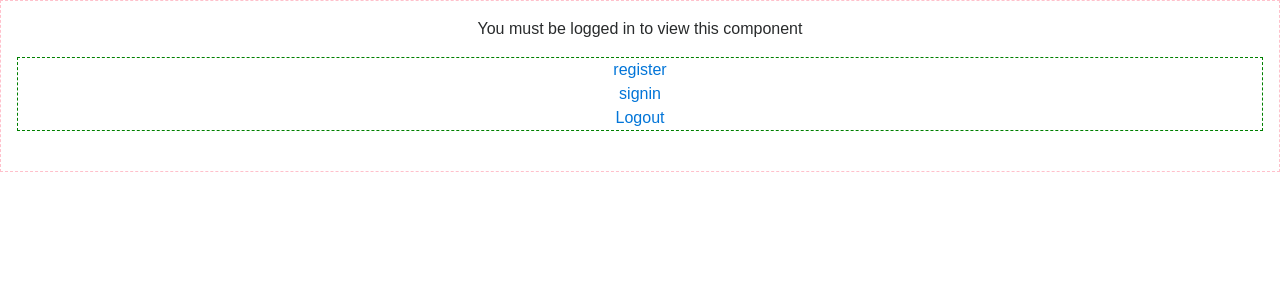
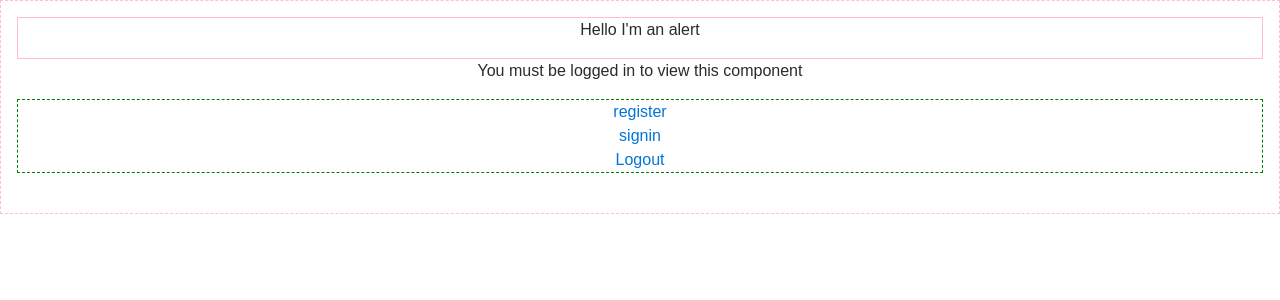
Before and after one commit to daro1202/mern-passport, a React (Create React App) app: page / in a window 1280 px wide. Shown: the top 300 px of the page. Built offline with nearby package versions, Linux system fonts and the light colour scheme.

Commit message:
added Alerts component and is being dislayed in app

```diff
--- a/src/React/App.jsx
+++ b/src/React/App.jsx
@@ -4,6 +4,7 @@ import { connect } from 'react-redux'
 import PropTypes from 'prop-types'
 import { Link, Route, withRouter } from 'react-router'
 // my components
+import Alerts from './containers/Alerts/Alerts'
 import Header from './containers/Header/Header'
 import SecretData from './SecretData'
 import RegisterForm from './containers/RegisterForm/registerForm'
@@ -16,6 +17,7 @@ class App extends Component {
   render() {
     return (
       <div id="App">
+      <Alerts></Alerts>
       <SecretData></SecretData>
         <Header></Header>
         <br />
--- /dev/null
+++ b/src/React/containers/Alerts/Alerts.css
@@ -0,0 +1,3 @@
+div.AlertsComponent {
+  border: 1px solid pink;
+}
--- /dev/null
+++ b/src/React/containers/Alerts/Alerts.jsx
@@ -0,0 +1,12 @@
+import React, { Component } from 'react'
+import './Alerts.css'
+
+class Alerts extends Component {
+  render() {
+    return <div className="AlertsComponent">
+      <p>Hello I'm an alert</p>
+    </div>
+  }
+}
+
+export default Alerts
```
